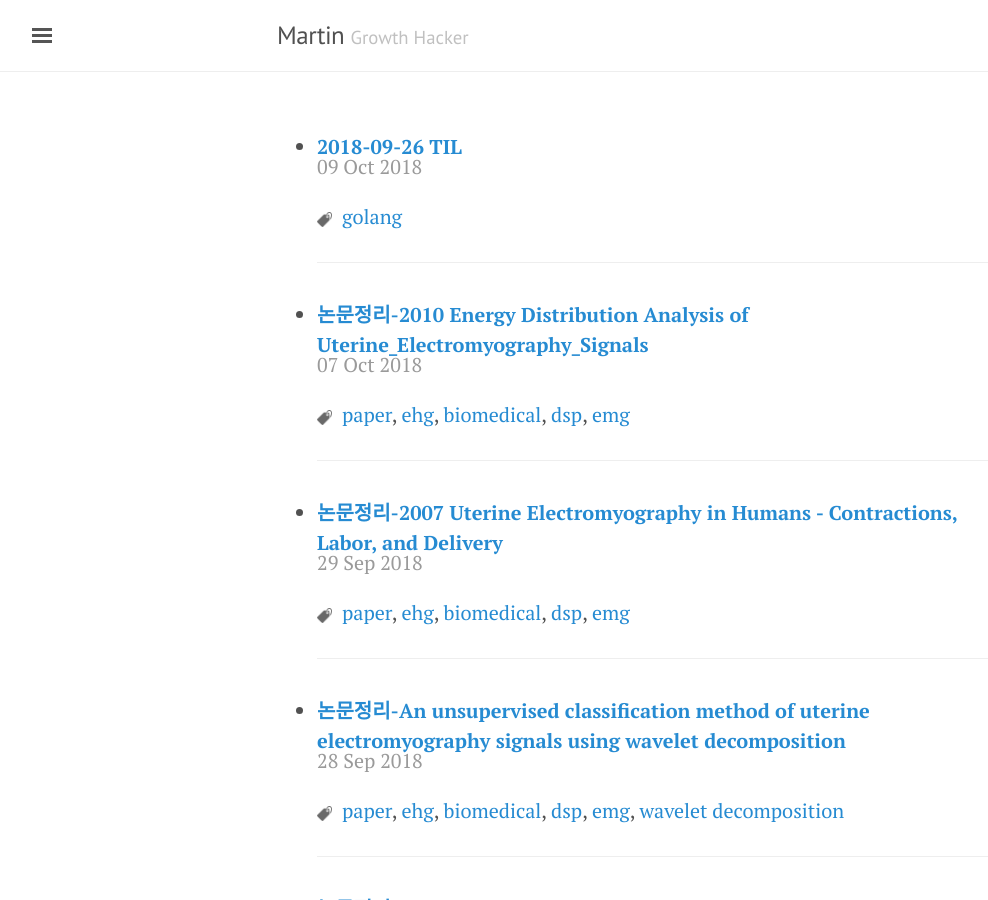
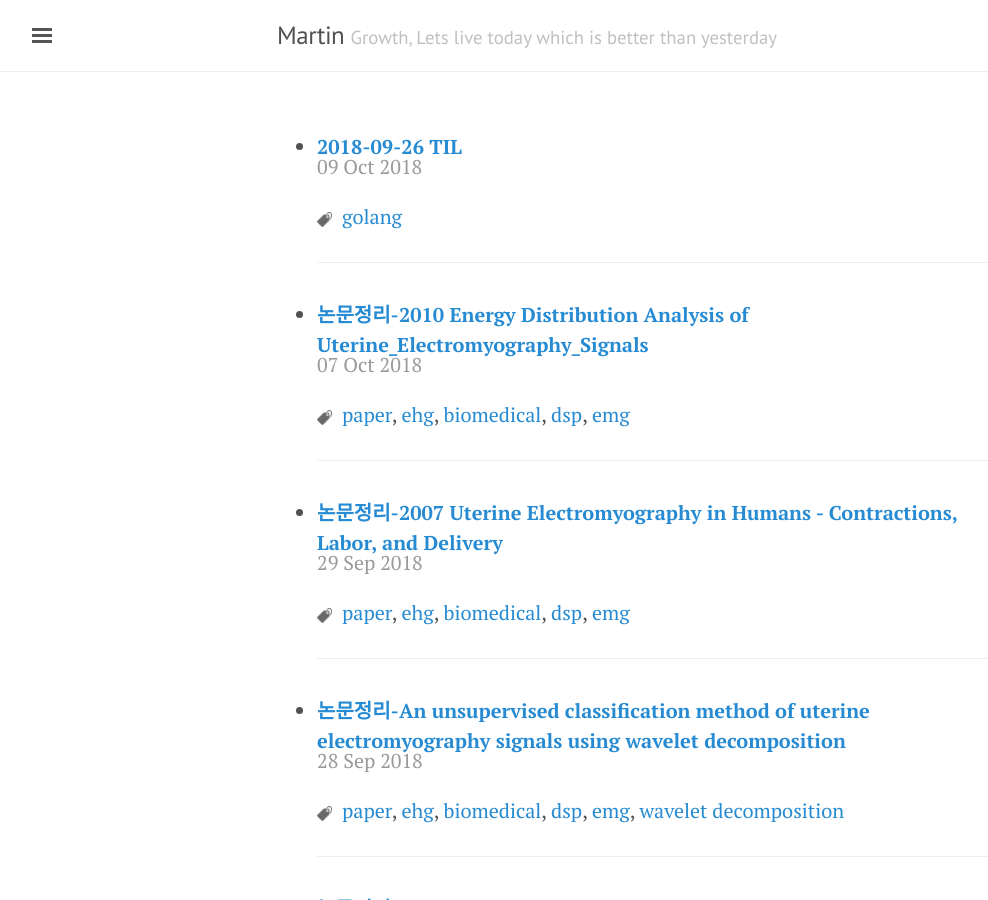
Before and after one commit to ssaru/jimheo.github.io, a Jekyll site: the page built from index.html, in a window 1280 px wide and 900 px high. Shown: the whole window, without its empty margins (3-991 px from the left). Built offline with Jekyll 4.4.1, drawn with Linux system fonts in a browser that asks for light colours; the list of posts is cut into pages by our own code; comment, search, counter and statistics services are not loaded.

Commit message:
1. modified subtitle

```diff
--- a/_config.yml
+++ b/_config.yml
@@ -1,6 +1,6 @@
 # Setup
 title:               Martin
-tagline:             'Growth Hacker'
+tagline:             'Growth, Lets live today which is better than yesterday'
 description:         '<a strong><font size="5">Martin</font></a>'
 url:                 https://ssaru.github.io/
 baseurl:             ''
```
